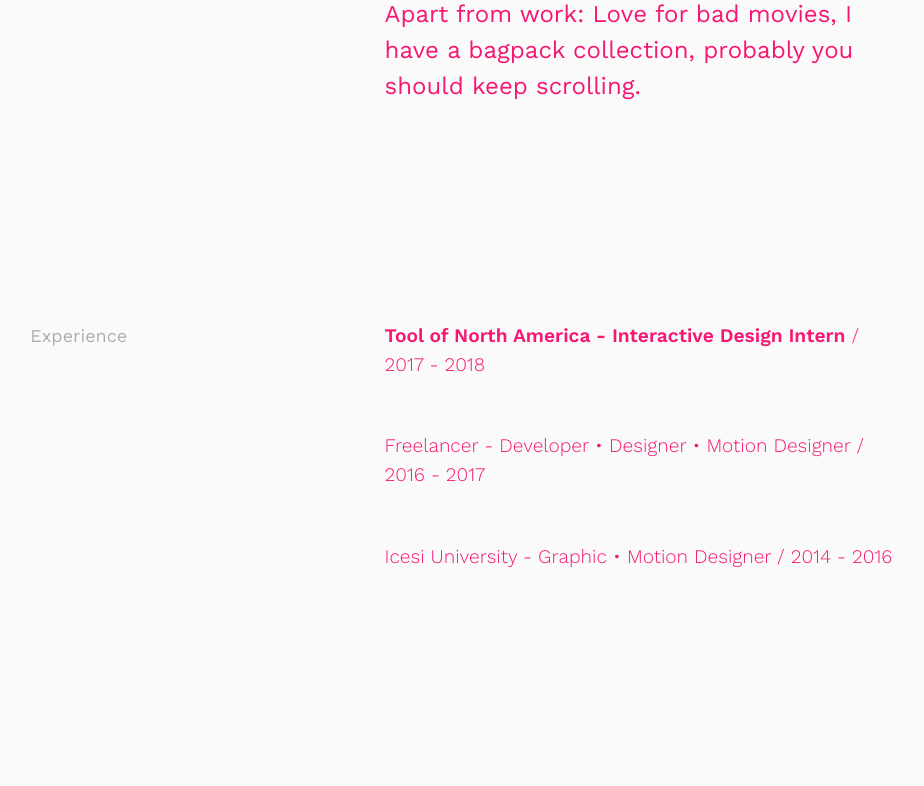
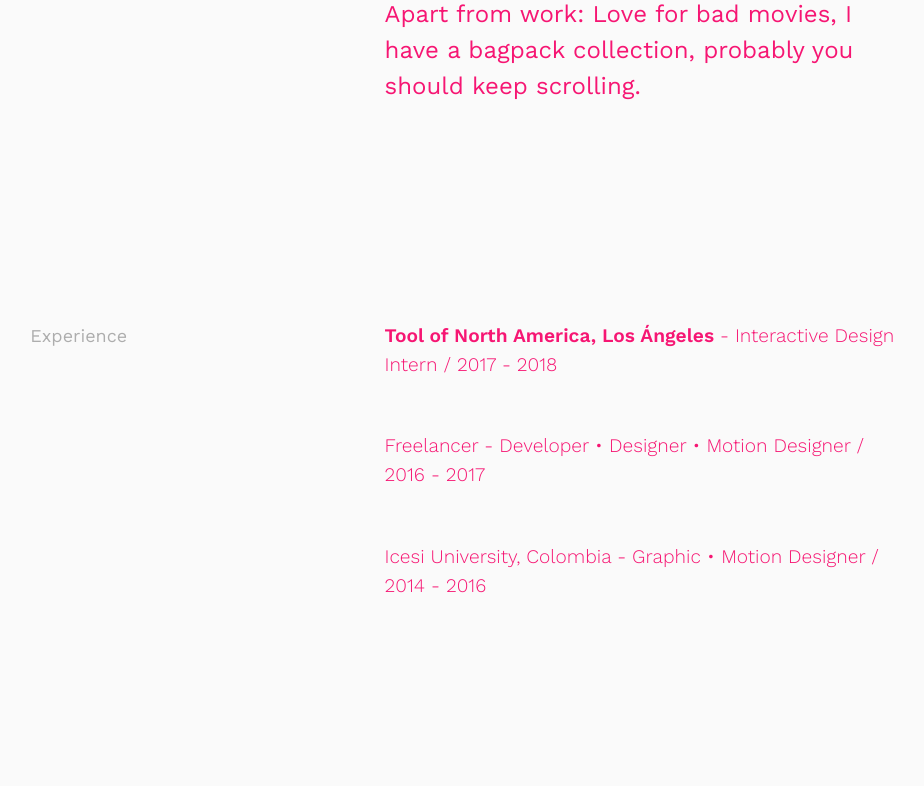
Before and after one commit to jakeelperro/objectthree, a plain HTML site: page about.html in a window 1280 px wide. Shown: the part 571-1357 px from the top of the page, without its empty margins (85-1009 px from the left). Drawn offline with nearby package versions, Linux system fonts and the light colour scheme.

Commit message:
about changes

```diff
--- a/about.html
+++ b/about.html
@@ -75,13 +75,13 @@
 
         <div class="ae-grid__item--alt item-lg-6">
 
-          <p class="au-lh-3 exp"><a href="http://www.toolofna.com" target="_blank">Tool of North America - Interactive Design Intern</a> /  2017 - 2018</p>
+          <p class="au-lh-3 exp"><a href="http://www.toolofna.com" target="_blank">Tool of North America, Los Ángeles </a>- Interactive Design Intern /  2017 - 2018</p>
 
             <br>
           <p class="au-lh-3 exp">Freelancer -  Developer • Designer • Motion Designer / 2016 - 2017</p>
             <br>
 
-          <p class="au-lh-3 exp">Icesi University -  Graphic • Motion Designer /  2014 - 2016</p>
+          <p class="au-lh-3 exp">Icesi University, Colombia -  Graphic • Motion Designer /  2014 - 2016</p>
         </div>
 
 
```
